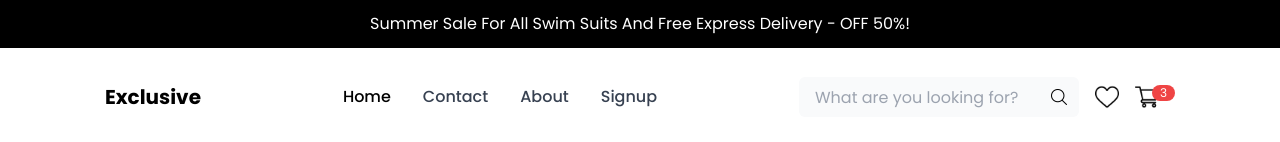
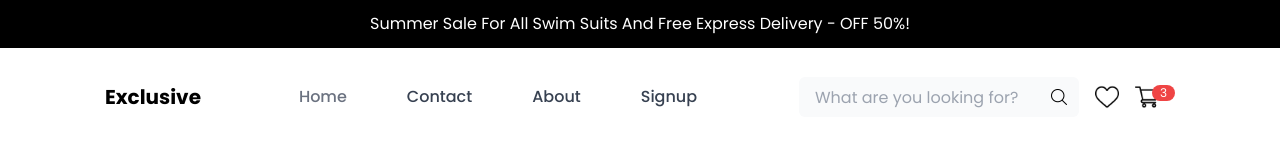
Before and after one commit to krituhero/ecommerce-with-react, a React (Vite) app: page / in a window 1280 px wide. Shown: the top 142 px of the page. Built offline with nearby package versions, Linux system fonts and the light colour scheme.

Commit message:
some changes

```diff
--- a/src/App.jsx
+++ b/src/App.jsx
@@ -6,7 +6,7 @@ import Signup from "./components/Signup.jsx";
 import Login from "./components/Login.jsx";
 import Cart from "./components/Cart.jsx";
 import Error from "./components/Error.jsx";
-
+import Fav from "./components/Fav.jsx";
 import Checkout from "./components/Checkout.jsx";
 
 import Product from "./components/Product.jsx";
@@ -27,6 +27,8 @@ function App() {
 
         <Route path="/product/:id" element={<ProductDetails />} />
         <Route path="/checkout" element={<Checkout />} />
+        <Route path="/fav" element={<Fav />} />
+
 
 
 
--- /dev/null
+++ b/src/components/Fav.jsx
@@ -0,0 +1,26 @@
+import React from 'react'
+import Header from './Header'
+import Footer from './Footer'
+
+const Fav = () => {
+  return (
+    <>
+    <Header />
+    <div className="favourite mt-4 mb-[400px] m-2 flex flex-col items-center justify-center">
+      <h1>English to Nepali Date converter</h1>
+      <div className='flex flex-row mt-4 p-2 gap-4'>
+        <div className=''>
+
+          <select name="english_date" id="eng" className='w-[100px]'>
+
+          </select>
+          </div>
+        <div className='bg-red-200'>nepali</div>
+      </div>
+    </div>
+    <Footer />
+    </>
+  )
+}
+
+export default Fav
--- a/src/components/Header.jsx
+++ b/src/components/Header.jsx
@@ -1,5 +1,5 @@
 import React, { useState } from "react";
-import { Link } from "react-router-dom";
+import { Link, NavLink } from "react-router-dom";
 function Header() {
   const [isMenuOpen, setIsMenuOpen] = useState(false);
 
@@ -41,11 +41,11 @@ function Header() {
             </div>
 
             {/* Icons */}
-            <img
+            <Link to="/fav"><img
               src="icons/favourite.png"
               className="w-6 h-6 mr-4"
               alt="favourites"
-            />
+            /></Link>
             <Link to="/cart" className="relative">
               <img src="icons/cart.png" className="w-6 h-6 mr-4" alt="cart" />
               <span className="absolute top-0 right-0 bg-red-500 text-white text-xs rounded-full px-2">
@@ -91,44 +91,66 @@ function Header() {
 
           {/* Mobile Menu */}
           <div
-            className={`${
-              isMenuOpen ? "block" : "hidden"
-            } justify-between items-center w-full lg:flex lg:w-auto lg:order-1`}
+            className={`${isMenuOpen ? "block" : "hidden"
+              } justify-between items-center w-full lg:flex lg:w-auto lg:order-1`}
             id="mobile-menu-2"
           >
             <ul className="flex flex-col mt-4 font-medium lg:flex-row lg:space-x-8 lg:mt-0">
               <li>
-                <Link
+                <NavLink
                   to="/"
-                  className="block py-2 pr-4 pl-3 text-black rounded bg-primary-700 lg:bg-transparent lg:text-primary-700 lg:p-0 font-Roboto"
+                  className={({ isActive }) =>
+                    `block py-2 pr-4 pl-3 rounded font-Roboto ${isActive
+                      ? 'text-gray-500'
+                      : 'text-gray-700 hover:bg-gray-50 lg:hover:bg-transparent'
+                    }`
+                  }
                   aria-current="page"
                 >
                   Home
-                </Link>
+                </NavLink>
               </li>
               <li>
-                <Link
+                <NavLink
                   to="/Contact"
-                  className="block py-2 pr-4 pl-3 text-gray-700 border-b border-gray-100 hover:bg-gray-50 lg:hover:bg-transparent lg:border-0 lg:hover:text-primary-700 lg:p-0 font-Roboto"
+                  className={({ isActive }) =>
+                    `block py-2 pr-4 pl-3 rounded font-Roboto ${isActive
+                      ? 'text-gray-500'
+                      : 'text-gray-700 hover:bg-gray-50 lg:hover:bg-transparent'
+                    }`
+                  }
+                  aria-current="page"
                 >
                   Contact
-                </Link>
+                </NavLink>
               </li>
               <li>
-                <Link
+                <NavLink
                   to="/About"
-                  className="block py-2 pr-4 pl-3 text-gray-700 border-b border-gray-100 hover:bg-gray-50 lg:hover:bg-transparent lg:border-0 lg:hover:text-primary-700 lg:p-0 font-Roboto"
+                  className={({ isActive }) =>
+                    `block py-2 pr-4 pl-3 rounded font-Roboto ${isActive
+                      ? 'text-gray-500'
+                      : 'text-gray-700 hover:bg-gray-50 lg:hover:bg-transparent'
+                    }`
+                  }
+                  aria-current="page"
                 >
                   About
-                </Link>
+                </NavLink>
               </li>
               <li>
-                <Link
+                <NavLink
                   to="/signup"
-                  className="block py-2 pr-4 pl-3 text-gray-700 border-b border-gray-100 hover:bg-gray-50 lg:hover:bg-transparent lg:border-0 lg:hover:text-primary-700 lg:p-0 font-Roboto"
+                  className={({ isActive }) =>
+                    `block py-2 pr-4 pl-3 rounded font-Roboto ${isActive
+                      ? 'text-gray-500'
+                      : 'text-gray-700 hover:bg-gray-50 lg:hover:bg-transparent'
+                    }`
+                  }
+                  aria-current="page"
                 >
                   Signup
-                </Link>
+                </NavLink>
               </li>
             </ul>
           </div>
```
